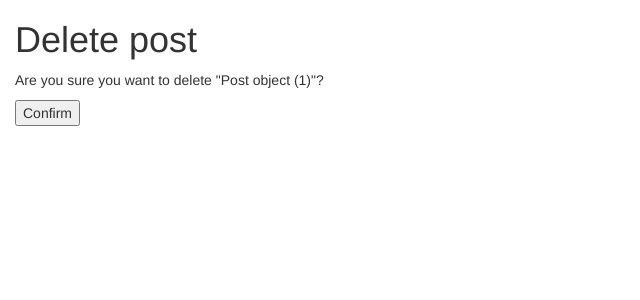
After one commit to fmarella/blog-test, a Django app: template blog/templates/blog/post_confirm_delete.html in a window 1280 px wide. The commit adds this page. Shown: the top 300 px of the page, without its empty margins (0-640 px from the left). Run offline with Django 3.2, Linux system fonts and the light colour scheme; the template is opened without the code that fills it: values that come from a table or form of the project are taken from there, others are empty; tables that the repository leaves empty hold one stand-in row (values such as "Sample post"); parts of the project's set-up code (start-up, migrations or seed data) failed here and were passed over; some libraries are stand-ins or nearby versions.

Commit message:
Implement delete and fix update

```diff
--- a/blog/models.py
+++ b/blog/models.py
@@ -15,4 +15,4 @@ class Post(models.Model):
     #reporter = models.ForeignKey(User)
 
     def get_absolute_url(self):
-        return reverse('post-detail', kwargs={'id': self.id})
+        return reverse('post-detail', kwargs={'pk': self.id})
--- /dev/null
+++ b/blog/templates/blog/post_confirm_delete.html
@@ -0,0 +1,9 @@
+{% extends 'blog/base.html' %}
+
+{% block content %}
+<h1>Delete post</h1>
+<form name="post-confirm-form" method="POST" action="{% url 'post-delete' object.pk %}" role="form">{% csrf_token %}
+    <p>Are you sure you want to delete "{{ object }}"?</p>
+    <input type="submit" value="Confirm" />
+</form>
+{% endblock %}
--- a/blog/templates/blog/post_detail.html
+++ b/blog/templates/blog/post_detail.html
@@ -4,4 +4,6 @@
 <p>{{ object.content }}</p>
 <p>Reporter: {{ object.reporter }}</p>
 <p>Published: {{ object.pub_date|date }}</p>
+
+<a class="btn btn-danger" href="{% url 'post-delete' object.pk %}">Delete this post!</a>
 {% endblock %}
--- a/blog/urls.py
+++ b/blog/urls.py
@@ -8,5 +8,6 @@ urlpatterns = patterns('',
     url(r'^$', views.PostListView.as_view(), name='post-list'),
     url(r'^new$', views.PostCreateView.as_view(), name='post-new'),
     url(r'^(?P<pk>[-_\w]+)/$', views.PostDetailView.as_view(), name='post-detail'),
+    url(r'^(?P<pk>[-_\w]+)/delete/$', views.PostDeleteView.as_view(), name='post-delete'),
     url(r'^(?P<pk>[-_\w]+)/update/$', views.PostUpdateView.as_view(), name='post-update'),
 )
```
Also changed, not shown: blog/templates/blog/post_form.html (+7 -2 lines), blog/templates/blog/post_list.html (+5 -2 lines), blog/views.py (+6 -1 lines).
